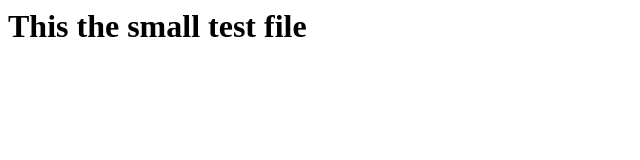
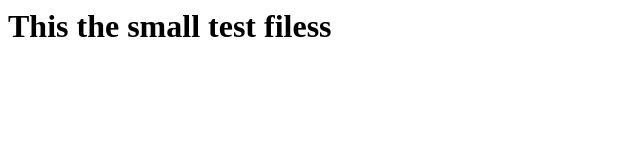
Before and after one commit to saivivek-89/smalltest, a plain HTML site: page index.html in a window 1280 px wide. Shown: the full height of the page, 0-640 px from the left. Drawn offline with Linux system fonts and the light colour scheme.

Commit message:
Update index.html

```diff
--- a/index.html
+++ b/index.html
@@ -1 +1 @@
-<h1> This the small test file</h1>
+<h1> This the small test filess</h1>
```
